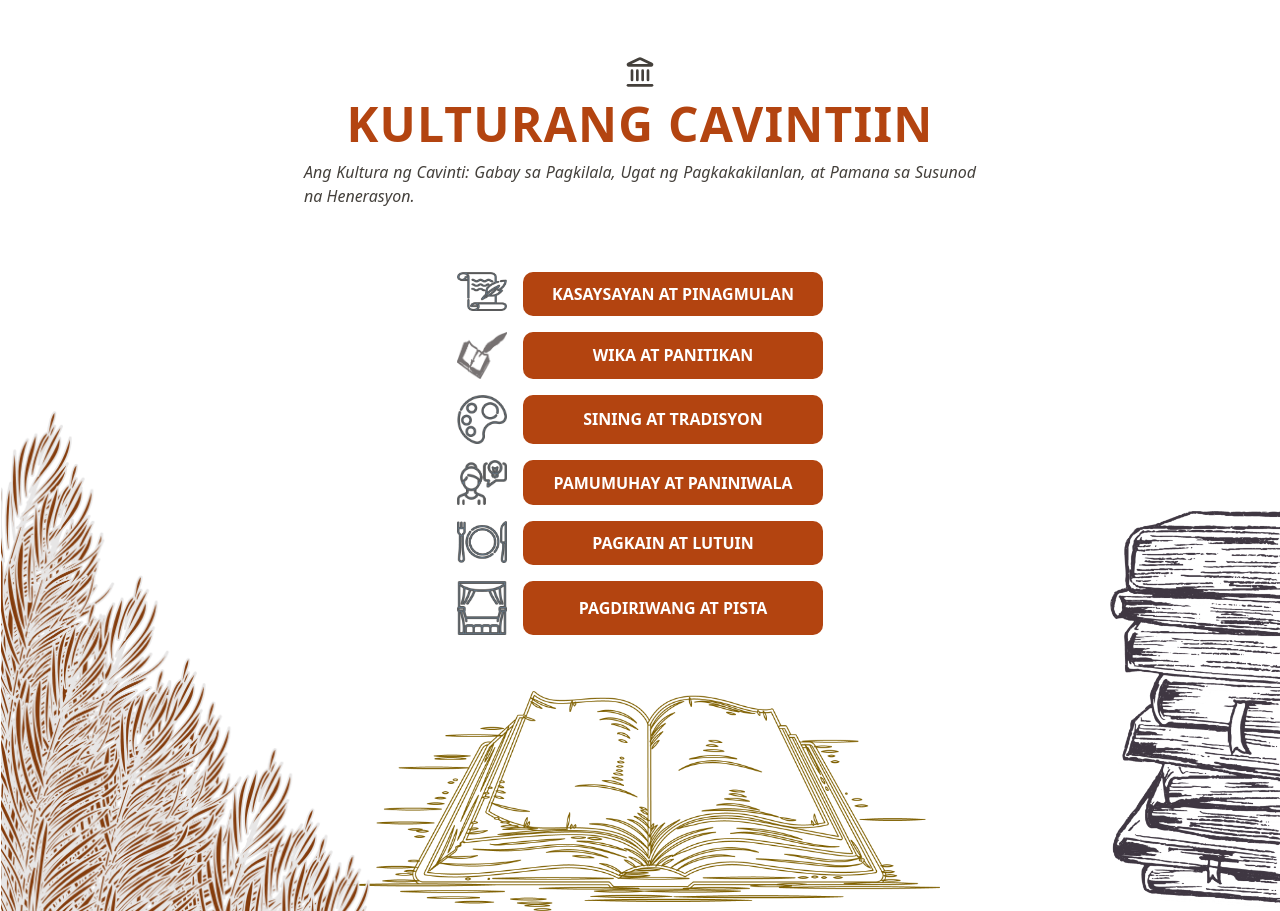
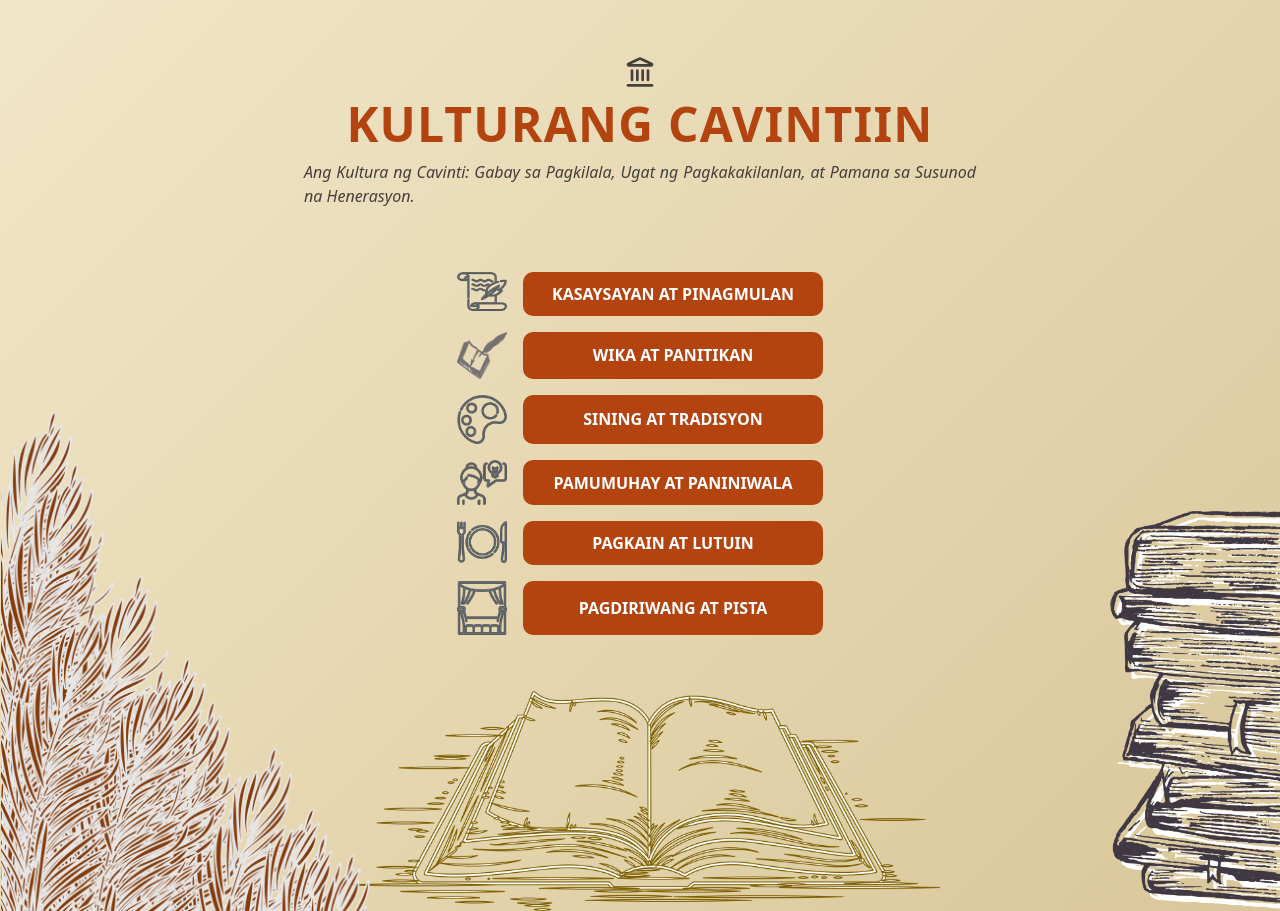
Before and after one commit to kodlens/kasaysayan-app, a React (Vite) app: page / in a window 1280 px wide. Built offline with nearby package versions, Linux system fonts and the light colour scheme.

Commit message:
undo bg color

```diff
--- a/src/pages/HomePage.tsx
+++ b/src/pages/HomePage.tsx
@@ -11,7 +11,7 @@ const containerVariants = {
   },
 };
 
-const itemVariants:Variants = {
+const itemVariants: Variants = {
   hidden: { opacity: 0, x: -50 },
   show: { opacity: 1, x: 0, transition: { duration: 0.5, ease: "easeOut" } },
 };
@@ -19,9 +19,11 @@ const itemVariants:Variants = {
 
 export default function HomePage() {
   return (
-    // <div className="relative min-h-dvh bg-[linear-gradient(135deg,#f1e6c8_0%,#e6d7b1_50%,#d9c79a_100%)] text-stone-900">
-    <div className="relative min-h-dvh bg-white text-stone-900">
-      <div className="max-w-5xl mx-auto px-4 sm:px-6 py-10 sm:py-14">
+    <>
+
+      {/* <div className="relative min-h-dvh bg-[linear-gradient(135deg,#f1e6c8_0%,#e6d7b1_50%,#d9c79a_100%)] text-stone-900"> */}
+      <div className="relative min-h-dvh text-stone-900 bg-[linear-gradient(135deg,#f1e6c8_0%,#e6d7b1_50%,#d9c79a_100%)] ">
+        <div className="max-w-5xl mx-auto px-4 sm:px-6 py-10 sm:py-14 z-10">
           <motion.header
             initial={{ opacity: 0, y: -8 }}
             animate={{ opacity: 1, y: 0 }}
@@ -38,7 +40,7 @@ export default function HomePage() {
             </p>
           </motion.header>
 
-        <div className="">
+          <div className="z-[100px]">
             <motion.div
               className="flex flex-col gap-4 items-center"
               variants={containerVariants}
@@ -106,8 +108,11 @@ export default function HomePage() {
 
         </div>
 
+        {/* <div>
+          <img src="/images/leaves-left.png" width={200} alt="" />
+        </div> */}
 
-      <div className="absolute bottom-0 z-10" style={{
+        <div className="absolute bottom-0 z-20" style={{
           backgroundImage: 'url(/images/leaves-left.png)',
           backgroundSize: 'contain',
           backgroundRepeat: 'no-repeat',
@@ -135,5 +140,7 @@ export default function HomePage() {
         }}></div>
 
       </div>
+
+    </>
   );
 }
```
Lines whose indentation alone changed are shown as unchanged.
